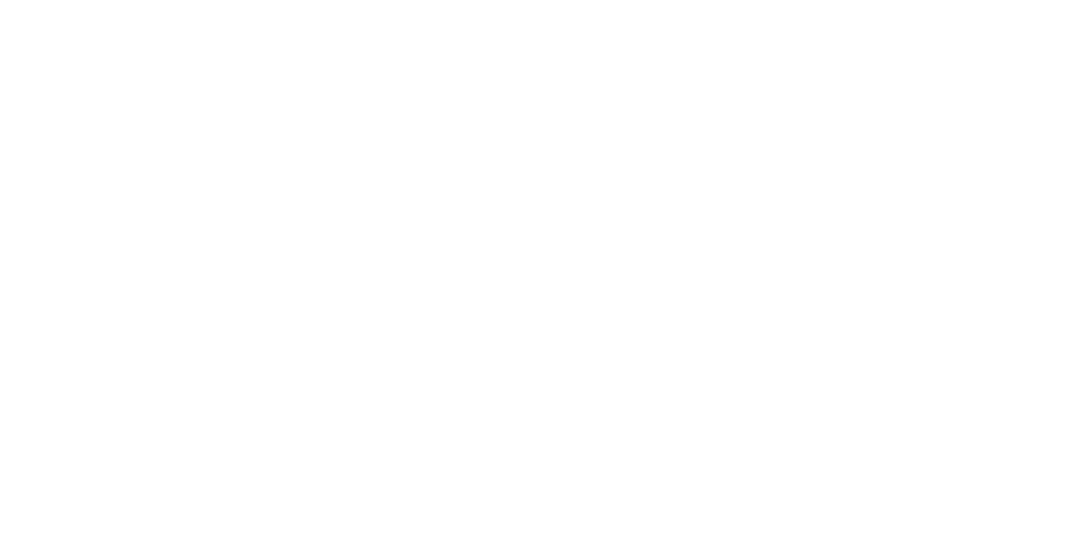
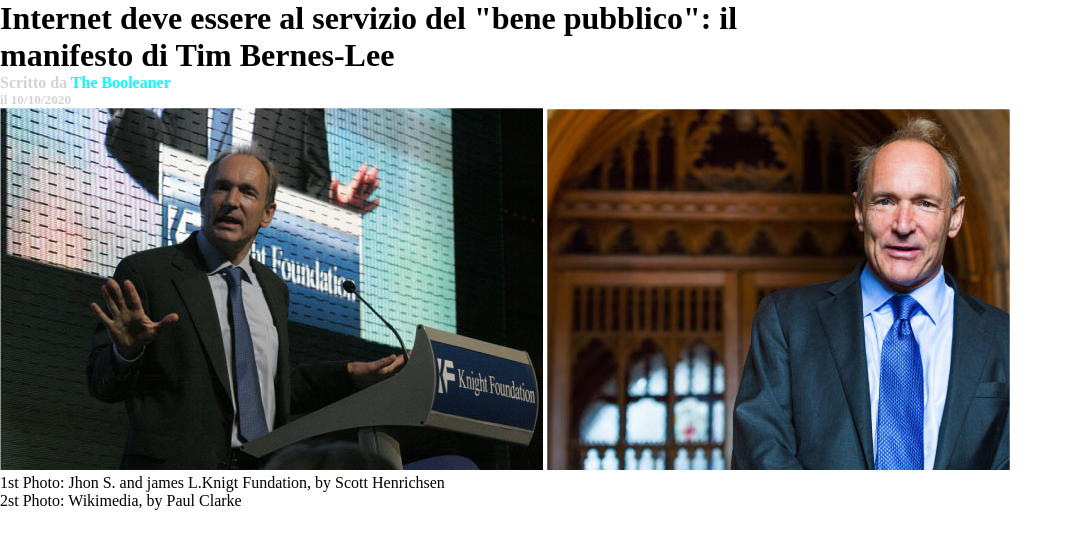
Before and after one commit to Pippo1997/html-css-booleaner, a plain HTML site: page index.html in a window 1280 px wide. Shown: the whole page, without its empty margins (0-1073 px from the left). Drawn offline with Linux system fonts and the light colour scheme.

Commit message:
section img and descrition

```diff
--- a/css/style.css
+++ b/css/style.css
@@ -0,0 +1,13 @@
+*{
+    padding: 0;
+    margin: 0;
+    box-sizing: border-box;
+}
+
+.text_aqua {
+    color: aqua;
+}
+
+.text_gray {
+    color: lightgray;
+}
--- a/index.html
+++ b/index.html
@@ -8,6 +8,18 @@
     <link rel="stylesheet" href="./css/style.css">
 </head>
 <body>
+    <!--Pattern ripetuto + titolo-->
+    <header>
+        <h1>Internet deve essere al servizio del "bene pubblico": il <br> manifesto di Tim Bernes-Lee</h1>
+        <h4><span class="text_gray">Scritto da</span> <span class="text_aqua">The Booleaner</span></h4>
+        <h5 class="text_gray">il 10/10/2020</h5>
+    </header>
+    <!--immagini e descrizioni-->
+    <section>
+        <img src="./img/tim-1.jpg" alt="immagine tim-1">
+        <img src="./img/tim-2.jpg" alt="immagine tim-2">
+        <div>1st Photo: Jhon S. and james L.Knigt Fundation, by Scott Henrichsen <br>2st Photo: Wikimedia, by Paul Clarke</div>
+    </section>
 
 </body>
 </html>
```
